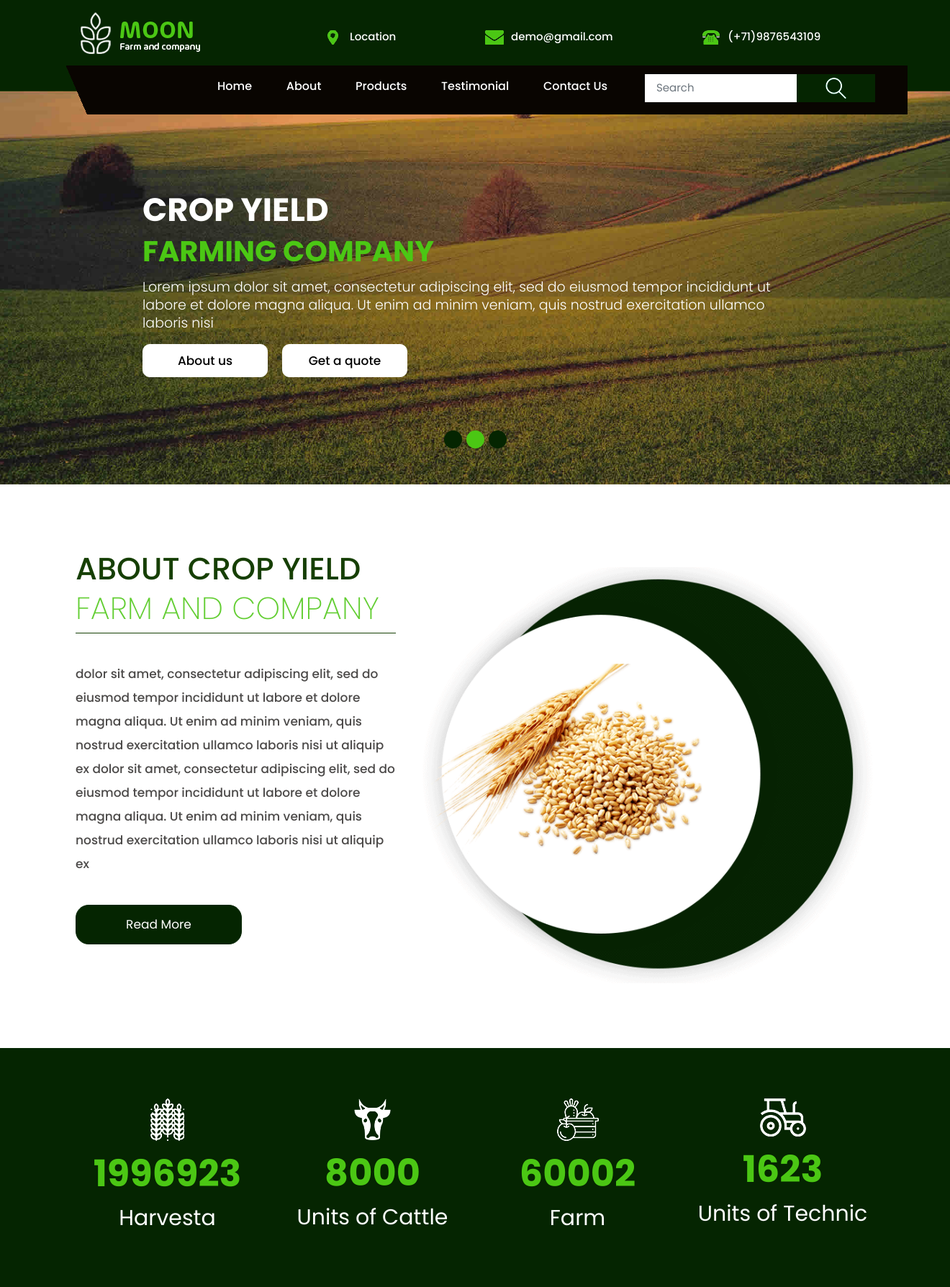
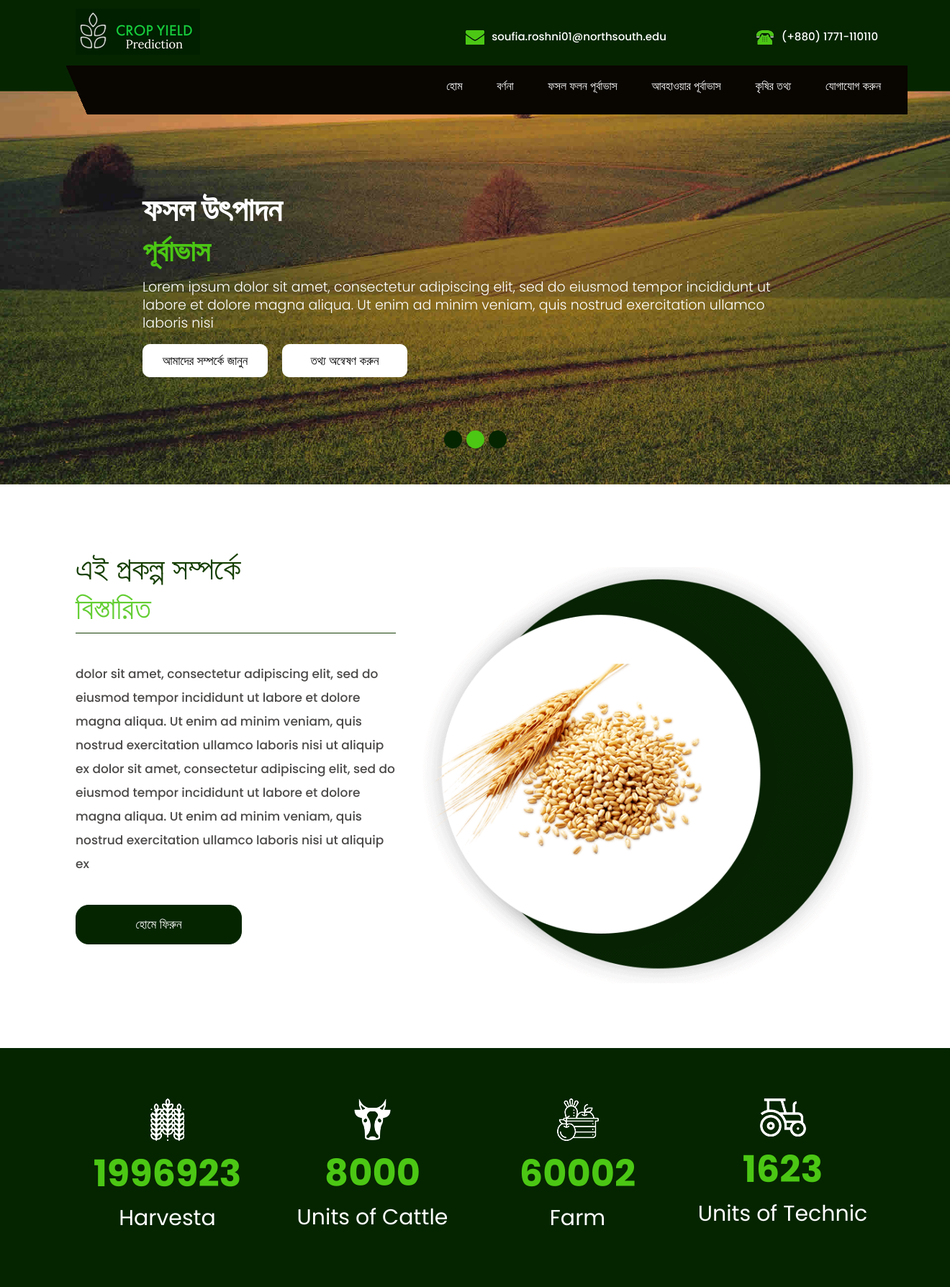
Before and after one commit to ashik035/crop_yield, a Django app: page / in a window 1320 px wide. Shown: the top 1788 px of the page at 72% size. Run offline with Django 4.2, Linux system fonts and the light colour scheme; some libraries are stand-ins or nearby versions.

Commit message:
Change the logo and some static content of the webpage

```diff
--- a/crop/crop_home/static/css/style.css
+++ b/crop/crop_home/static/css/style.css
@@ -1590,6 +1590,7 @@ background: #052501;
 
 .location_icon_bottum_tt {
 width: 100%;
+margin-left: 14%;
 }
 
 .location_icon_bottum_tt ul li {
--- a/crop/crop_home/templates/home.html
+++ b/crop/crop_home/templates/home.html
@@ -1,6 +1,6 @@
 <!DOCTYPE html>
 {% load static %}
-<html lang="en">
+{% comment %} <html lang="en"> {% endcomment %}
 
 <head>
     <!-- basic -->
@@ -10,7 +10,7 @@
     <meta name="viewport" content="width=device-width, initial-scale=1">
     <meta name="viewport" content="initial-scale=1, maximum-scale=1">
     <!-- site metas -->
-    <title>Crop Yield firm</title>
+    <title>Crop Yield Analysis</title>
     <meta name="keywords" content="">
     <meta name="description" content="">
     <meta name="author" content="">
@@ -46,22 +46,21 @@
 
             <div class="container">
                 <div class="row">
-                    <div class="col-xl-3 col-lg-3 col-md-3 col-sm-12 col logo_section">
+                    <div class="col-xl-4 col-lg-4 col-md-4 col-sm-12 col logo_section">
                         <div class="full">
                             <div class="center-desk">
                                 <div class="logo">
-                                    <a href="index.html"><img src='{% static "images/logo.png" %}' alt="#"></a>
+                                    <a href='{% url "home" %}'><img src='{% static "images/new_logo.png" %}' alt="logo"></a>
                                 </div>
                             </div>
                         </div>
                     </div>
-                    <div class="col-xl-9 col-lg-9 col-md-9 col-sm-9">
+                    <div class="col-xl-8 col-lg-8 col-md-8 col-sm-9">
                         <div class="location_icon_bottum_tt">
                             <ul>
-                                <li><img src='{% static "icon/loc1.png" %}'/>Location</li>
-                                <li><img src='{% static "icon/email1.png" %}' />demo@gmail.com</li>
+                                <li><img src='{% static "icon/email1.png" %}' />soufia.roshni01@northsouth.edu</li>
 
-                                <li><img src='{% static "icon/call1.png" %}' />(+71)9876543109</li>
+                                <li><img src='{% static "icon/call1.png" %}' />(+880) 1771-110110</li>
                             </ul>
                         </div>
                     </div>
@@ -69,16 +68,17 @@
                 <div class="row">
                     <div class="col-md-12 location_icon_bottum">
                        <div class="row">
-                            <div class="col-md-8 ">
+                            <div class="col-md-12">
                                 <div class="menu-area">
                                     <div class="limit-box">
                                         <nav class="main-menu">
                                             <ul class="menu-area-main">
-                                                <li class="active"> <a href="index.html">Home</a> </li>
-                                                <li> <a href="#about">About</a> </li>
-                                                <li><a href="#product">Products</a></li>
-                                                <li><a href="#testimonial">Testimonial</a></li>
-                                                <li><a href="#contact">Contact Us</a></li>
+                                                <li class="active"> <a href="#">হোম</a> </li>
+                                                <li> <a href="#about">বর্ণনা</a> </li>
+                                                <li><a href="#product">ফসল ফলন পূর্বাভাস</a></li>
+                                                <li><a href="#testimonial">আবহাওয়ার পূর্বাভাস</a></li>
+                                                <li><a href="#">কৃষির তথ্য</a></li>
+                                                <li><a href="#contact">যোগাযোগ করুন</a></li>
 
                                             </ul>
                                         </nav>
@@ -86,12 +86,12 @@
                                 </div>
 
                             </div>
-                            <div class="col-xl-4 col-lg-4 col-md-4 col-sm-4">
+                            {% comment %} <div class="col-xl-4 col-lg-4 col-md-4 col-sm-4">
                                 <form class="search">
                                     <input class="form-control" type="text" placeholder="Search">
                                     <button><img src='{% static "images/search_icon.png" %}'></button>
                                 </form>
-                            </div>
+                            </div> {% endcomment %}
                        </div>
                     </div>
                 </div>
@@ -112,11 +112,11 @@
                     <img class="first-slide" src='{% static "images/banner.jpg" %}' alt="First slide">
                     <div class="container">
                         <div class="carousel-caption relative">
-                            <h1>Crop Yield</h1>
-                            <span>FARMING COMPANY</span>
+                            <h1>ফসল উৎপাদন</h1>
+                            <span>পূর্বাভাস</span>
 
                             <p>Lorem ipsum dolor sit amet, consectetur adipiscing elit, sed do eiusmod tempor incididunt ut labore et dolore magna aliqua. Ut enim ad minim veniam, quis nostrud exercitation ullamco laboris nisi </p>
-                            <a class="buynow" href="#about">About us</a><a class="buynow ggg" href="#">Get a quote</a>
+                            <a class="buynow" href="#about">আমাদের সম্পর্কে জানুন</a><a class="buynow ggg" href="#product">তথ্য অন্বেষণ করুন</a>
 
                         </div>
                     </div>
@@ -125,11 +125,11 @@
                     <img class="second-slide" src='{% static "images/banner.jpg" %}' alt="Second slide">
                     <div class="container">
                         <div class="carousel-caption relative">
-                            <h1>Crop Yield</h1>
-                            <span>FARMING COMPANY</span>
+                            <h1>আবহাওয়ার</h1>
+                            <span>পূর্বাভাস</span>
 
                             <p>Lorem ipsum dolor sit amet, consectetur adipiscing elit, sed do eiusmod tempor incididunt ut labore et dolore magna aliqua. Ut enim ad minim veniam, quis nostrud exercitation ullamco laboris nisi </p>
-                            <a class="buynow" href="#about">About us</a><a class="buynow ggg" href="#">Get a quote</a>
+                            <a class="buynow" href="#about">আমাদের সম্পর্কে জানুন</a><a class="buynow ggg" href="#testimonial">তথ্য অন্বেষণ করুন</a>
 
                         </div>
                     </div>
@@ -138,11 +138,11 @@
                     <img class="third-slide" src='{% static "images/banner.jpg" %}' alt="Third slide">
                     <div class="container">
                         <div class="carousel-caption relative">
-                            <h1>Crop Yield</h1>
-                            <span>FARMING COMPANY</span>
+                            <h1>কৃষি তথ্য</h1>
+                            <span>সম্পর্কে জানুন</span>
 
                             <p>Lorem ipsum dolor sit amet, consectetur adipiscing elit, sed do eiusmod tempor incididunt ut labore et dolore magna aliqua. Ut enim ad minim veniam, quis nostrud exercitation ullamco laboris nisi </p>
-                            <a class="buynow" href="#about">About us</a><a class="buynow ggg" href="#">Get a quote</a>
+                            <a class="buynow" href="#about">আমাদের সম্পর্কে জানুন</a><a class="buynow ggg" href="#">তথ্য অন্বেষণ করুন</a>
 
                         </div>
                     </div>
@@ -164,9 +164,9 @@
 
                 <div class="col-xl-5 col-lg-5 col-md-5 co-sm-l2">
                     <div class="about_box">
-                        <h2>About Crop Yield<br><strong class="black"> Farm and company</strong></h2>
+                        <h2>এই প্রকল্প সম্পর্কে<br><strong class="black"> বিস্তারিত</strong></h2>
                         <p>dolor sit amet, consectetur adipiscing elit, sed do eiusmod tempor incididunt ut labore et dolore magna aliqua. Ut enim ad minim veniam, quis nostrud exercitation ullamco laboris nisi ut aliquip ex dolor sit amet, consectetur adipiscing elit, sed do eiusmod tempor incididunt ut labore et dolore magna aliqua. Ut enim ad minim veniam, quis nostrud exercitation ullamco laboris nisi ut aliquip ex</p>
-                        <a href="#">Read More</a>
+                        <a href="#">হোমে ফিরুন</a>
                     </div>
                 </div>
                 <div class="col-xl-7 col-lg-7 col-md-7 co-sm-l2">
@@ -491,7 +491,7 @@
                 <div class="row">
                     <div class="col-xl-3 col-lg-3 col-md-6 col-sm-12">
                         <div class="address">
-                            <a href="index.html"> <img src='{% static "images/logo.png" %}' alt="logo" /></a>
+                            <a href={% url "home" %}> <img src='{% static "images/new_logo.png" %}' alt="logo" /></a>
                             <p>dolor sit amet, consectetur adipiscing elit, sed do eiusmod tempor incididunt ut labore et sdolor sit amet, consectetur adipiscing elit, </p>
                         </div>
                     </div>
@@ -538,7 +538,7 @@
 
         <div class="copyright">
             <div class="container">
-                <p>© 2019 All Rights Reserved. Design By<a href="https://html.design/"> Free Html Templates</a></p>
+                <p>© 2019 All Rights Reserved. Design By Ashik, Soufia, Mrittiaka and Rabbul</a></p>
 
         </div>
         </div>
```
Also changed, not shown: crop/crop_home/static/css/responsive.css (line endings or trailing spaces), crop/crop_home/static/images/new_logo.png (added).
